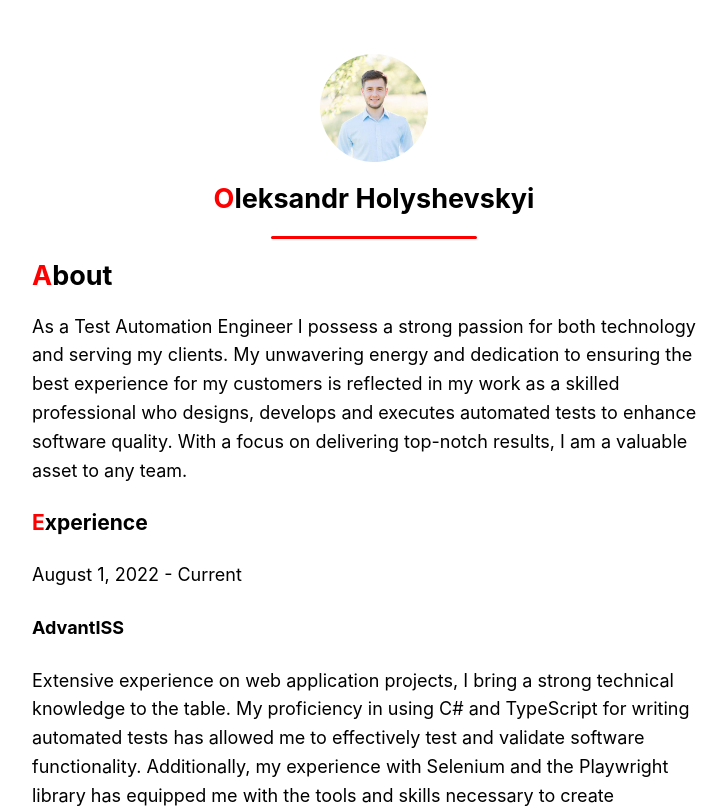
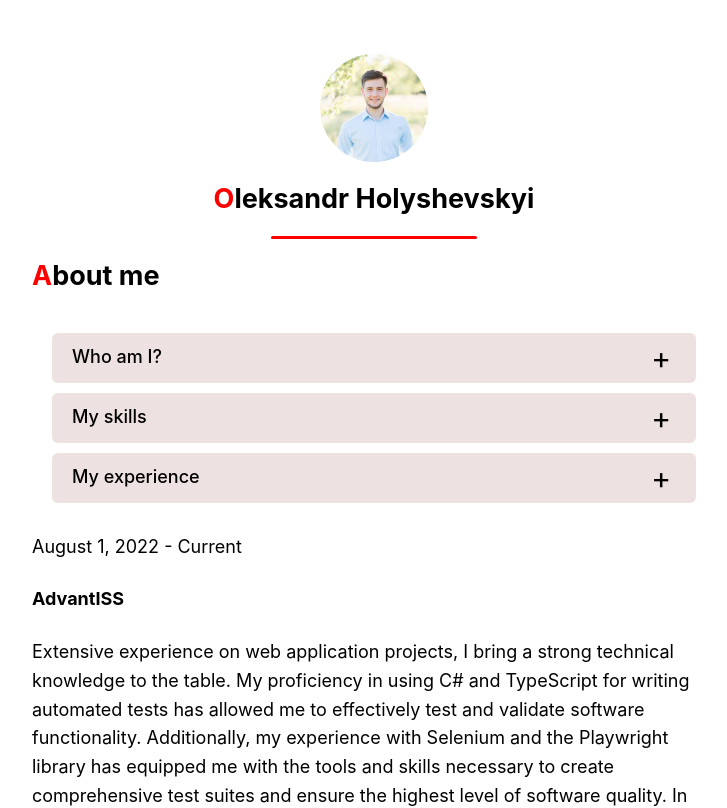
Before and after one commit to o-holyshevskyi/oh-blog, a Next.js app: page /about in a window 1280 px wide. Shown: the top 808 px of the page, without its empty margins (266-993 px from the left). Built offline with nearby package versions, Linux system fonts and the light colour scheme.

Commit message:
add accordion

```diff
--- /dev/null
+++ b/components/accordions/accordionItem.tsx
@@ -0,0 +1,31 @@
+import { useRef } from "react";
+import style from './accordions.module.css';
+
+export default function AccordionItem({ handleToggle, active, faq }) {
+    const contentEl = useRef(null);
+    const { header, id, text } = faq;
+
+    return (
+        <>
+            <header
+                className={`${style.accordionHeader} ${active === id ? style.active : ''}`}
+                onClick={() => handleToggle(id)}
+            >
+                <h2>{header}</h2>
+                <span>+</span>
+            </header>
+            <div
+                ref={contentEl}
+                className={`${style.accordionCollapse} ${active === id ? style.show : ''}`}
+                style={
+                    active === id
+                    ? { height:
+                        contentEl.current.scrollHeight }
+                    : { height: '0px' }
+                }
+            >
+                <p>{text}</p>
+            </div>
+        </>
+    )
+}
--- /dev/null
+++ b/components/accordions/accordions.module.css
@@ -0,0 +1,63 @@
+.accordionArticle {
+    background: #ffffff;
+    width: auto;
+    padding: 20px;
+    border-radius: 10px;
+}
+
+.accordionHeader {
+    display: flex;
+    align-items: center;
+    justify-content: space-between;
+    height: 50px;
+    padding: 0 10px 0 20px;
+    border-radius: 6px;
+    cursor: pointer;
+    background: #eee1e1;
+    margin-bottom: 10px;
+    transition: transform 0.3s ease;
+}
+
+.accordionHeader:hover {
+    transform: scale(1.01);
+}
+
+.accordionHeader.active {
+    background: #ad9090;
+}
+
+.accordionHeader span {
+    padding: 15px;
+    font-size: 30px;
+}
+
+.accordionHeader.active span {
+    padding: 15px;
+    rotate: 45deg;
+    font-size: 30px;
+}
+
+.accordionArticle h2 {
+    margin: 0;
+    font-size: 18px;
+    font-weight: 500;
+}
+
+.accordionArticle p {
+    padding: 0 20px 10px;
+}
+
+.accordionArticle span {
+    transition: 0.3s;
+}
+
+.accordionCollapse {
+    position: relative;
+    height: 0;
+    overflow: hidden;
+    transition: height 0.5s ease;
+}
+
+.accordionCollapse.show {
+    height: auto;
+}
--- /dev/null
+++ b/components/accordions/accordions.tsx
@@ -0,0 +1,56 @@
+import { useState } from "react"
+import AccordionItem from "./accordionItem";
+import style from './accordions.module.css';
+
+const faqs = [
+    {
+        header: 'Who am I?',
+        text: 'As a Test Automation Engineer I possess a strong passion for both technology and serving my clients.' +
+        'My unwavering energy and dedication to ensuring the best experience for my customers is reflected in my work as a skilled professional who designs, ' +
+        'develops and executes automated tests to enhance software quality. With a focus on delivering top-notch results, I am a valuable asset to any team.',
+        id: 0
+    },
+    {
+        header: 'My skills',
+        text: 'As a Test Automation Engineer I possess a strong passion for both technology and serving my clients.' +
+        'My unwavering energy and dedication to ensuring the best experience for my customers is reflected in my work as a skilled professional who designs, ' +
+        'develops and executes automated tests to enhance software quality. With a focus on delivering top-notch results, I am a valuable asset to any team.',
+        id: 1
+    },
+    {
+        header: 'My experience',
+        text: 'As a Test Automation Engineer I possess a strong passion for both technology and serving my clients.' +
+        'My unwavering energy and dedication to ensuring the best experience for my customers is reflected in my work as a skilled professional who designs, ' +
+        'develops and executes automated tests to enhance software quality. With a focus on delivering top-notch results, I am a valuable asset to any team.',
+        id: 2
+    }
+]
+
+export default function Accordion() {
+    const [active, setActive] = useState(null);
+
+    const handleToggle = (index: string) => {
+        if (active === index) {
+            setActive(null);
+        } else {
+            setActive(index);
+        }
+    }
+
+    return (
+        <article className={style.accordionArticle}>
+            {
+                faqs.map((faq, index) => {
+                    return (
+                        <AccordionItem
+                            key={index}
+                            active={active}
+                            handleToggle={handleToggle}
+                            faq={faq}
+                        />
+                    );
+                })
+            }
+        </article>
+    )
+}
--- a/components/layout.tsx
+++ b/components/layout/layout.tsx
@@ -1,7 +1,7 @@
 import Head from 'next/head';
 import Image from 'next/image';
 import styles from './layout.module.css';
-import utilStyles from '../styles/utils.module.css';
+import utilStyles from '../../styles/utils.module.css';
 import Link from 'next/link';
 import React from 'react';
 
--- a/pages/about.tsx
+++ b/pages/about.tsx
@@ -1,21 +1,17 @@
 import Head from "next/head";
-import Layout from "../components/layout";
+import Layout from "../components/layout/layout";
 import utilStyles from '../styles/utils.module.css';
-import Date from "../components/date";
+import Date from "../components/date/date";
+import Accordion from "../components/accordions/accordions";
 
 export default function About() {
     return (
         <Layout>
             <Head>
-                <title>About</title>
+                <title>About me</title>
             </Head>
-            <h2 className={utilStyles.headingLg}><span style={{color: 'red'}}>A</span>bout</h2>
-            <div>
-                As a Test Automation Engineer I possess a strong passion for both technology and serving my clients.
-                My unwavering energy and dedication to ensuring the best experience for my customers is reflected in my work as a skilled professional who designs,
-                develops and executes automated tests to enhance software quality. With a focus on delivering top-notch results, I am a valuable asset to any team.
-            </div>
-            <h3><span style={{color: 'red'}}>E</span>xperience</h3>
+            <h2 className={utilStyles.headingLg}><span style={{color: 'red'}}>A</span>bout me</h2>
+            <Accordion></Accordion>
             <div>
                 <Date dateString="2022-08-01"></Date> - Current
                 <h4>AdvantISS</h4>
--- a/pages/index.tsx
+++ b/pages/index.tsx
@@ -1,9 +1,9 @@
 import Head from 'next/head';
-import Layout, { name } from '../components/layout';
+import Layout, { name } from '../components/layout/layout';
 import utilStyles from '../styles/utils.module.css';
 import { getSortedPostsData } from '../lib/posts';
 import Link from 'next/link';
-import Date from '../components/date';
+import Date from '../components/date/date';
 import { GetStaticProps } from 'next';
 
 export default function Home({
@@ -46,6 +46,7 @@ export default function Home({
                   <div className={utilStyles.tagS} key={i}>
                       <Link
                         href={`/posts/filtered/${tag.replace('#', '').toLowerCase()}`}
+                        className={utilStyles.colorInherit}
                       >
                         <div className={utilStyles.tagTextS}>{tag}</div>
                       </Link>
--- a/pages/posts/[id].tsx
+++ b/pages/posts/[id].tsx
@@ -1,7 +1,7 @@
-import Layout from '../../components/layout';
+import Layout from '../../components/layout/layout';
 import { getAllPostIds, getPostData } from '../../lib/posts';
 import Head from 'next/head';
-import Date from '../../components/date';
+import Date from '../../components/date/date';
 import utilStyles from '../../styles/utils.module.css';
 import { GetStaticProps, GetStaticPaths } from 'next';
 import Link from 'next/link';
@@ -39,6 +39,7 @@ export default function Post({
             <div className={utilStyles.tagL} key={i}>
               <Link
                 href={`/posts/filtered/${tag.replace('#', '').toLowerCase()}`}
+                className={utilStyles.colorInherit}
               >
                 <div className={utilStyles.tagTextL}>{tag}</div>
               </Link>
--- a/pages/posts/all-posts.tsx
+++ b/pages/posts/all-posts.tsx
@@ -1,8 +1,8 @@
 import Head from "next/head";
-import Layout from "../../components/layout";
+import Layout from "../../components/layout/layout";
 import utilStyles from '../../styles/utils.module.css';
 import Link from "next/link";
-import Date from '../../components/date';
+import Date from '../../components/date/date';
 import { GetStaticProps } from "next";
 import { getSortedPostsData } from "../../lib/posts";
 import { useState } from "react";
--- a/pages/posts/filtered/[tag].tsx
+++ b/pages/posts/filtered/[tag].tsx
@@ -1,7 +1,7 @@
 import { GetStaticPaths, GetStaticProps } from "next";
-import Layout from "../../../components/layout";
+import Layout from "../../../components/layout/layout";
 import Head from "next/head";
-import Date from '../../../components/date';
+import Date from '../../../components/date/date';
 import utilStyles from '../../../styles/utils.module.css';
 import { getAllTags, getFilteredPosts } from "../../../lib/posts";
 import Link from "next/link";
```
Also changed, not shown: components/date/date.tsx (renamed from components/date.tsx), components/layout/layout.module.css (renamed from components/layout.module.css).
